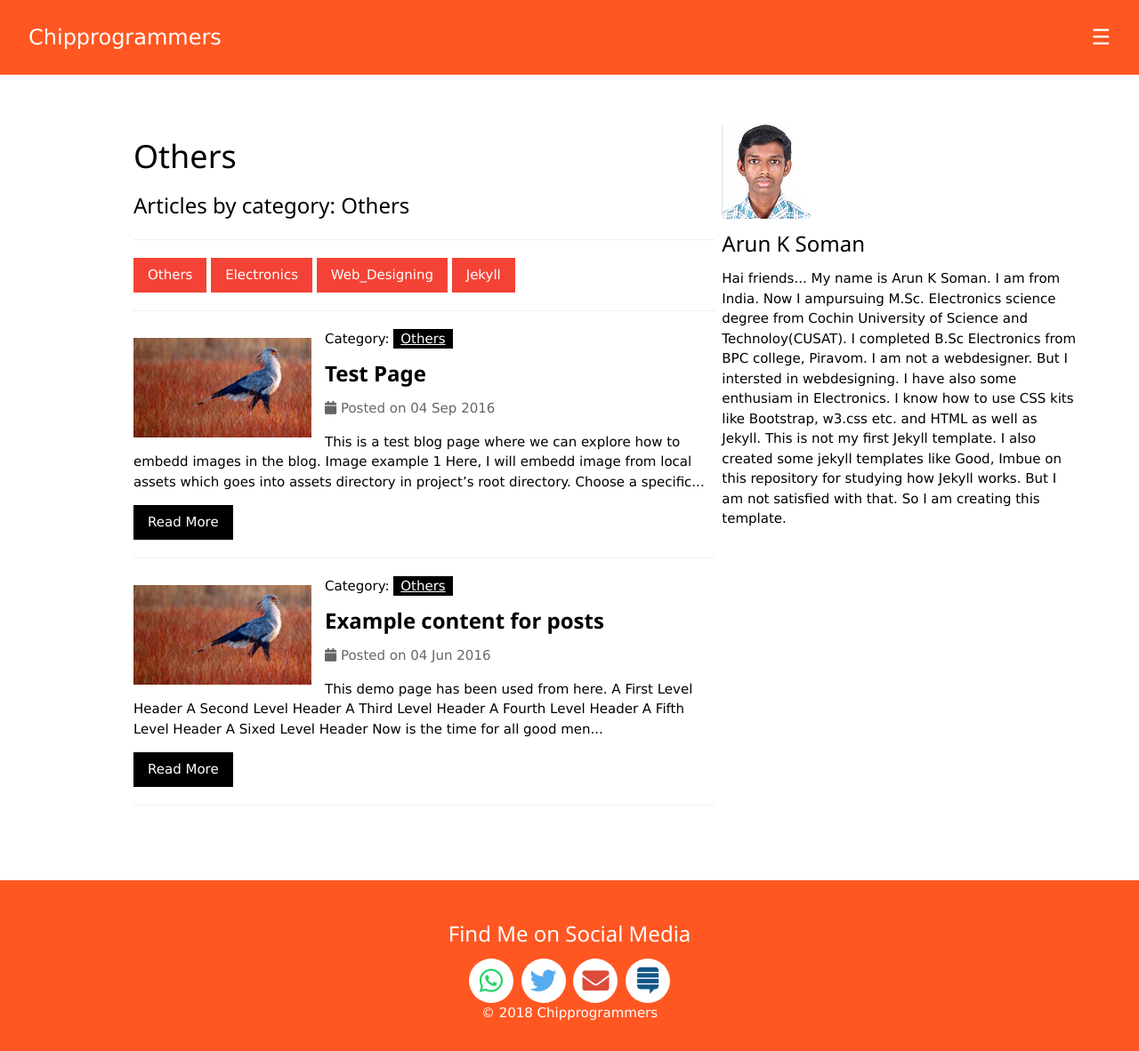
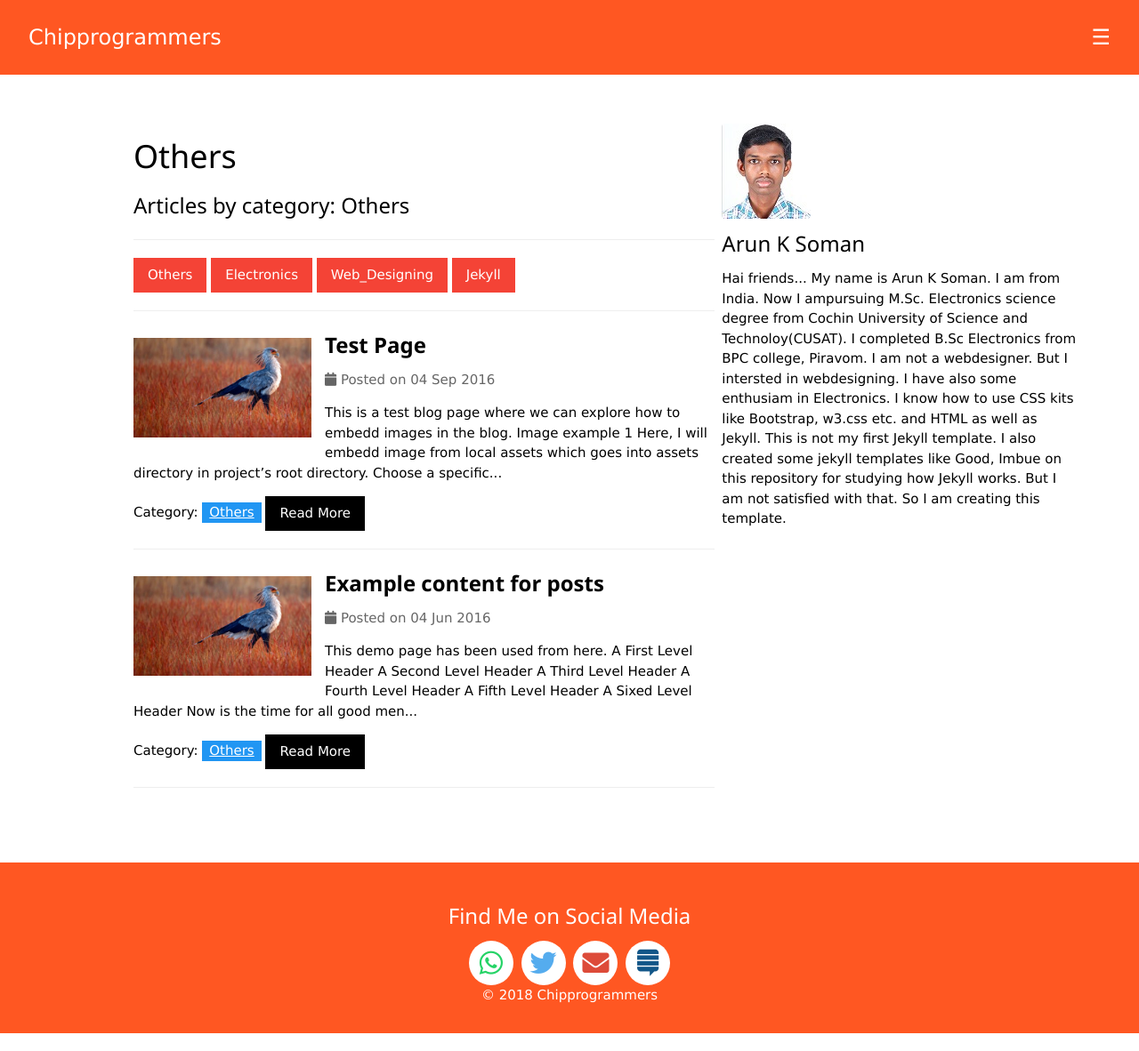
Before and after one commit to techiworld/techiworld.github.io, a Jekyll site: the page built from category/Others.md, in a window 1280 px wide and 1182 px high. Shown: the whole window at 89% size. Built offline with Jekyll 4.4.1, drawn with Linux system fonts in a browser that asks for light colours.

Commit message:
Update posts_by_category.html

```diff
--- a/_layouts/posts_by_category.html
+++ b/_layouts/posts_by_category.html
@@ -20,9 +20,6 @@ layout: default
          <div class="container">
              <img src="{{ site.baseurl }}{{ post.img }}" alt="post-img" class="w3-image">
          </div>
-           Category: <span class="w3-tag">
-          <a href="{{ site.url }}{{ site.baseurl }}/category/{{ post.category }}">{{ post.category }}</a>
-      </span>
     <h3><b>{{ post.title }}</b></h3>
       {% capture post_year %}{{ post.date | date: '%Y' }}{% endcapture %}
       {% if forloop.first %}
@@ -36,6 +33,9 @@ layout: default
            <span class="w3-opacity"><i class="fa fa-calendar" aria-hidden="true"></i> Posted on {{ post.date | date_to_string }}
              </span>
             <p>{{ post.content | strip_html | truncatewords: 40 }}</p>
+           Category: <span class="w3-tag w3-blue">
+          <a href="{{ site.url }}{{ site.baseurl }}/category/{{ post.category }}">{{ post.category }}</a>
+      </span>
             <a href="{{ post.url |prepend:site.baseurl }}" class="w3-button w3-black">Read More</a>
             <hr />
 {% endfor %}
```
